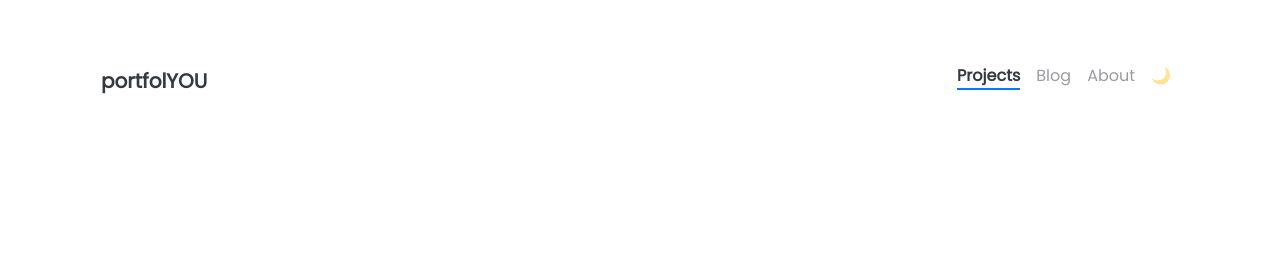
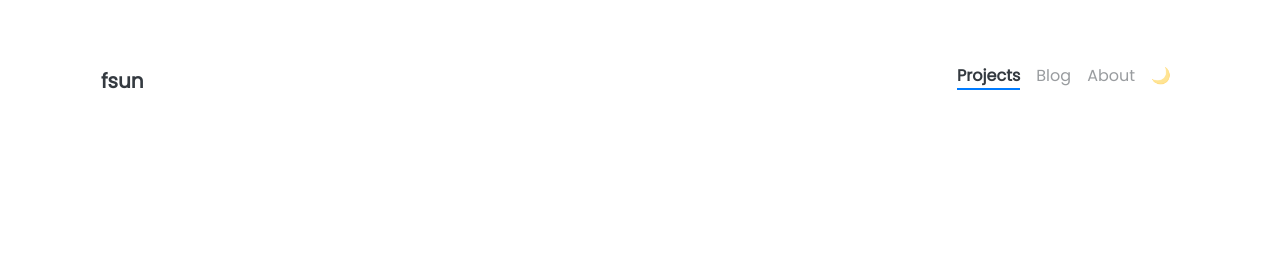
Before and after one commit to FangFrankSun/Personal_Website, a Jekyll site: the page built from _projects/(4) VVG on GitHub.md, in a window 1280 px wide. Shown: the top 262 px of the page. Built offline with Jekyll 4.4.1, drawn with Linux system fonts in a browser that asks for light colours; nearby versions of some CDN libraries.

Commit message:
Update _config.yml

```diff
--- a/_config.yml
+++ b/_config.yml
@@ -1,11 +1,11 @@
 ### Site Settings ###
-title               : portfolYOU
+title               : fsun
 description         : >-
-                      I turn coffee :coffee: into code,
+                      I turn coffee :coffee: into hh,
                       use tabs over spaces
                       and never broke production.
-baseurl             : "/portfolYOU"                     # Change to empty quotes if you are hosting your site at <your-username>.github.io directly
-repository          : YoussefRaafatNasry/portfolYOU     # Change to <your-username>/<your-username>.github.io (or remove it if you don't need remote projects)
+baseurl             : ""                     # Change to empty quotes if you are hosting your site at <your-username>.github.io directly
+repository          : FangFrankSun/test10     # Change to <your-username>/<your-username>.github.io (or remove it if you don't need remote projects)
 remote_theme        : YoussefRaafatNasry/portfolYOU
 open_new_tab        : false                             # Opens external URLs in new tab (works for posts, projects and navbar only)
 
```
